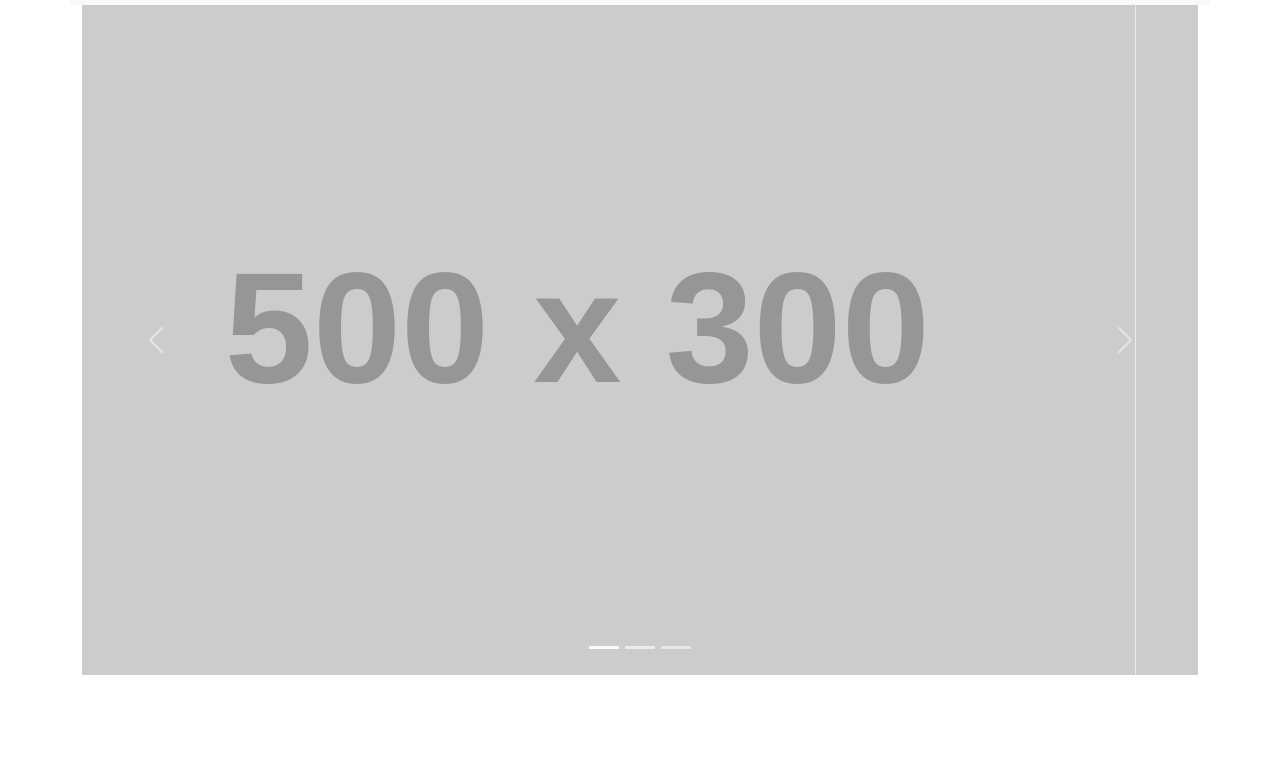
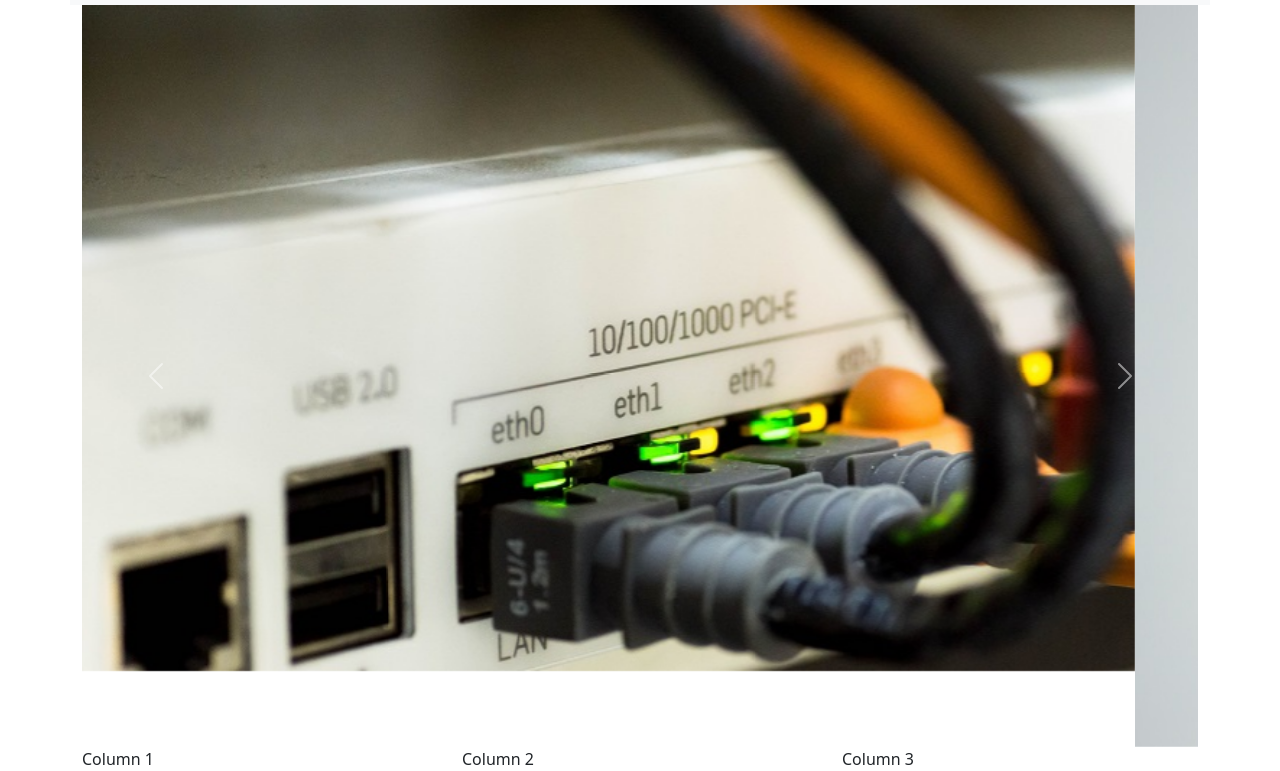
Before and after one commit to AMinocha93/InternetWorks, a plain HTML site: page docs/index.html in a window 1280 px wide. Shown: the part 51-822 px from the top of the page. Before the commit the page ends 800 px from the top, so only its background shows below. Drawn offline with nearby package versions, Linux system fonts and the light colour scheme; placeholder pictures from the web are drawn by us.

Commit message:
Feature: Added Text

```diff
--- a/docs/index.html
+++ b/docs/index.html
@@ -52,13 +52,13 @@
             </div>
             <div class="carousel-inner">0
                 <div class="carousel-item active">
-                    <img src="//placehold.it/500x300" class="d-block w-100" alt="...">
+                    <img src="images/internet.jpg" class="d-block w-100" alt="...">
                 </div>
                 <div class="carousel-item">
-                    <img src="//placehold.it/500x300" class="d-block w-100" alt="...">
+                    <img src="images/internet2.jpg" class="d-block w-100" alt="...">
                 </div>
                 <div class="carousel-item">
-                    <img src="//placehold.it/500x300" class="d-block w-100" alt="...">
+                    <img src="images/internet3.jpg" class="d-block w-100" alt="...">
                 </div>
             </div>
             <button class="carousel-control-prev" type="button" data-bs-target="#carouselExampleIndicators"  data-bs-slide="prev">
@@ -71,7 +71,18 @@
             </button>
         </div>
     </div>
+    <div class="row">
+        <div class="col">
+            Column 1
+        </div>
+        <div class="col">
+            Column 2
+        </div>
+        <div class="col">
+            Column 3
+        </div>
 
+    </div>
 </div>
 
 <!-- Optional JavaScript; choose one of the two! -->
```
Also changed, not shown: docs/About.html (+36 -5 lines), docs/images/internet.jpg (added), docs/images/internet2.jpg (added), docs/images/internet3.jpg (added).
